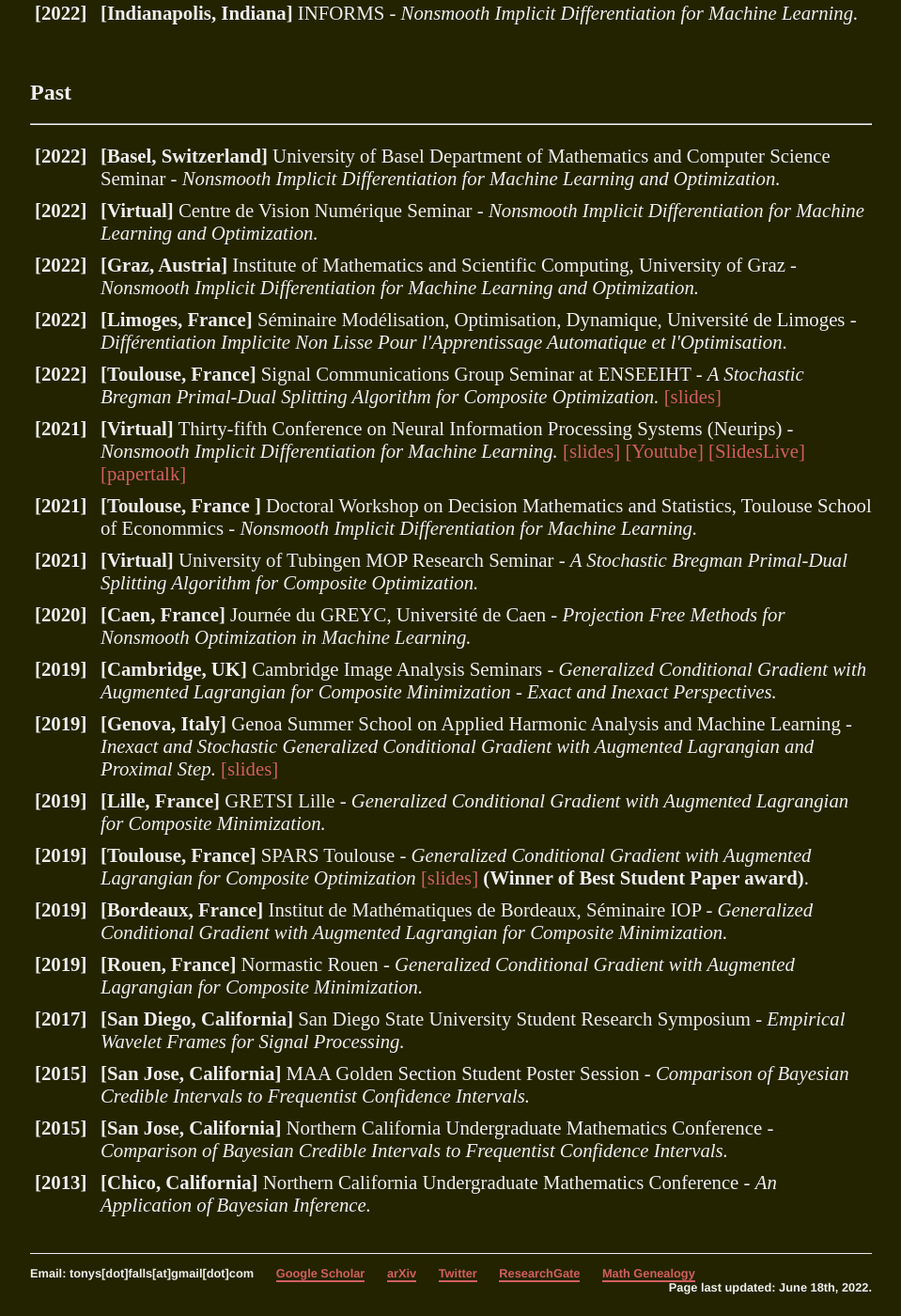
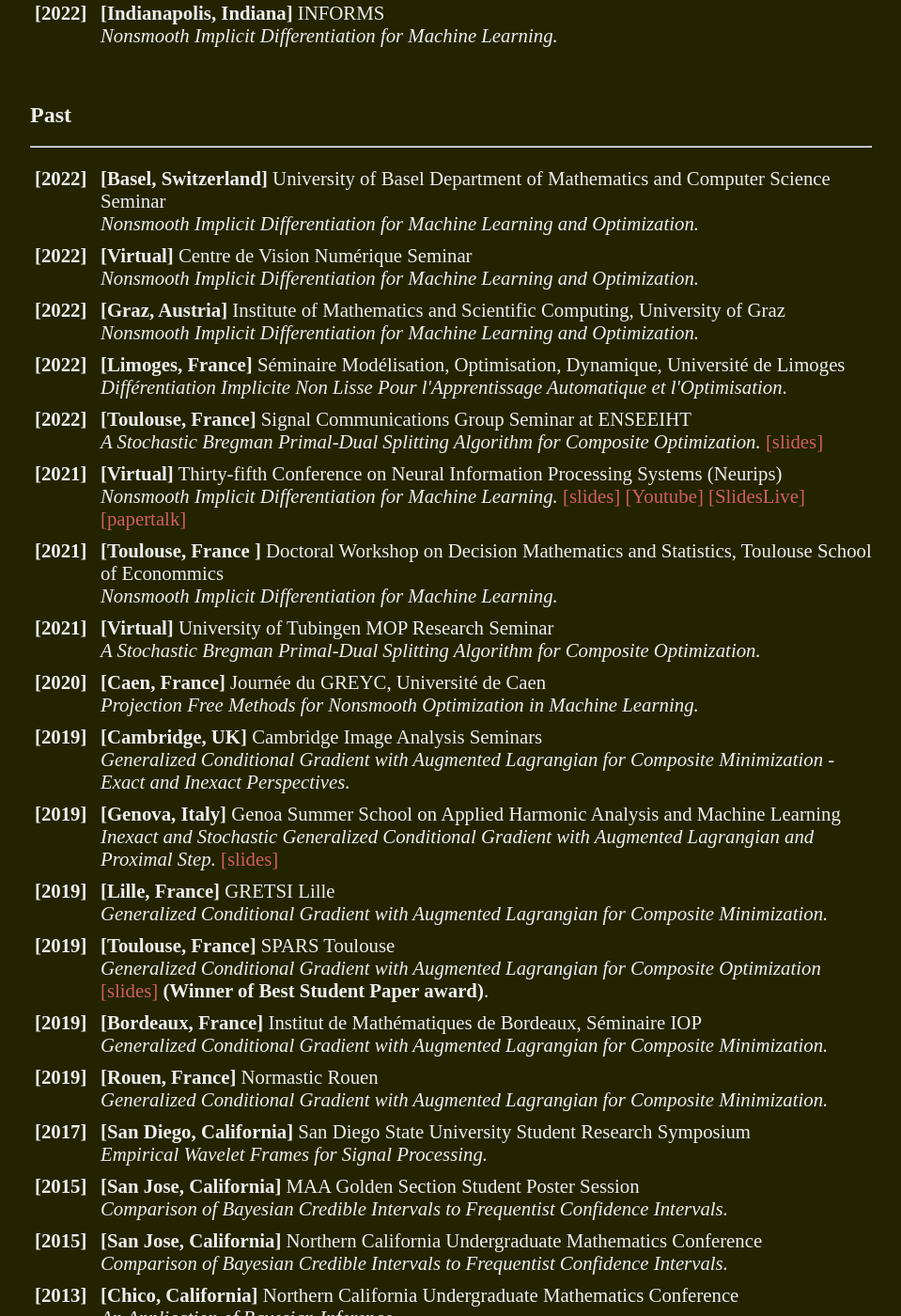
Before and after one commit to tonysf/tonysf.github.io, a Jekyll site: the page built from talks/index.html, in a window 1280 px wide and 1400 px high, scrolled down 411 px. Shown: the whole window at 94% size, without its empty margins (160-1119 px from the left). Built offline with Jekyll 4.4.1, drawn with Linux system fonts in a browser that asks for light colours; some of the changed text lies outside the part shown.

```diff
--- a/talks/index.html
+++ b/talks/index.html
@@ -5,48 +5,50 @@ title: Talks - Antonio SILVETI-FALLS
 <h2>Upcoming</h2>
 <hr>
 <p><ul class="publications">
-	<label><b>[2022]</b></label><li>  <b>[Arcachon, France]</b> Curves and Surfaces - <i>Nonsmooth Implicit Differentiation for Machine Learning.</i></li>
-	<label><b>[2022]</b></label><li>  <b>[Indianapolis, Indiana]</b> INFORMS - <i>Nonsmooth Implicit Differentiation for Machine Learning.</i></li>
+	<label><b>[2022]</b></label><li>  <b>[Arcachon, France]</b> Curves and Surfaces<br>
+		<i>Nonsmooth Implicit Differentiation for Machine Learning.</i></li>
+	<label><b>[2022]</b></label><li>  <b>[Indianapolis, Indiana]</b> INFORMS<br>
+		<i>Nonsmooth Implicit Differentiation for Machine Learning.</i></li>
 </ul></p><br>
 <h2>Past</h2>
 <hr>
 <p><ul class="publications">
-	<label><b>[2022]</b></label><li>  <b>[Basel, Switzerland]</b>	University of Basel Department of Mathematics and Computer Science Seminar
-		- <i>Nonsmooth Implicit Differentiation for Machine Learning and Optimization.</i></li>
-	<label><b>[2022]</b></label><li>  <b>[Virtual]</b>	Centre de Vision Numérique Seminar
-		- <i>Nonsmooth Implicit Differentiation for Machine Learning and Optimization.</i></li>
-	<label><b>[2022]</b></label><li>  <b>[Graz, Austria]</b> Institute of Mathematics and Scientific Computing, University of Graz
-		- <i>Nonsmooth Implicit Differentiation for Machine Learning and Optimization.</i></li>
-	<label><b>[2022]</b></label><li>  <b>[Limoges, France]</b> Séminaire Modélisation, Optimisation, Dynamique, Université de Limoges
-		- <i>Différentiation Implicite Non Lisse Pour l'Apprentissage Automatique et l'Optimisation</i>.</li>
-	<label><b>[2022]</b></label><li>  <b>[Toulouse, France]</b> Signal Communications Group Seminar at ENSEEIHT
-		- <i>A Stochastic Bregman Primal-Dual Splitting Algorithm for Composite Optimization.</i> <a href="/slides/toulouse2022.pdf">[slides]</a></li>
-	<label><b>[2021]</b></label><li>  <b>[Virtual]</b> Thirty-fifth Conference on Neural Information Processing Systems (Neurips)
-		- <i>Nonsmooth Implicit Differentiation for Machine Learning.</i> <a href="/slides/neurips2021.pdf">[slides]</a> <a href="https://www.youtube.com/watch?v=gDC14AGs5Yg">[Youtube]</a> <a href="https://slideslive.com/38967824/nonsmooth-implicit-differentiation-for-machine-learning?ref=speaker-42960">[SlidesLive]</a> <a href="https://papertalk.org/papertalks/36362">[papertalk]</a></li>
-	<label><b>[2021]</b></label><li>  <b>[Toulouse, France ]</b> Doctoral Workshop on Decision Mathematics and Statistics, Toulouse School of Econommics
-		- <i>Nonsmooth Implicit Differentiation for Machine Learning.</i></li>
-	<label><b>[2021]</b></label><li>  <b>[Virtual]</b> University of Tubingen MOP Research Seminar
-		- <i>A Stochastic Bregman Primal-Dual Splitting Algorithm for Composite Optimization.</i></li>
-	<label><b>[2020]</b></label><li>  <b>[Caen, France]</b> Journée du GREYC, Université de Caen
-		- <i>Projection Free Methods for Nonsmooth Optimization in Machine Learning.</i></li>
-	<label><b>[2019]</b></label><li>  <b>[Cambridge, UK]</b> Cambridge Image Analysis Seminars
-		- <i>Generalized Conditional Gradient with Augmented Lagrangian for Composite Minimization - Exact and Inexact Perspectives.</i></li>
-	<label><b>[2019]</b></label><li>  <b>[Genova, Italy]</b> Genoa Summer School on Applied Harmonic Analysis and Machine Learning
-		- <i>Inexact and Stochastic Generalized Conditional Gradient with Augmented Lagrangian and Proximal Step.</i> <a href="/slides/genoa2020.pdf">[slides]</a></li>
-	<label><b>[2019]</b></label><li>  <b>[Lille, France]</b> GRETSI Lille
-		- <i>Generalized Conditional Gradient with Augmented Lagrangian for Composite Minimization.</i></li>
-	<label><b>[2019]</b></label><li>  <b>[Toulouse, France]</b> SPARS Toulouse
-		- <i>Generalized Conditional Gradient with Augmented Lagrangian for Composite Optimization</i> <a href="/slides/spars2019.pdf">[slides]</a> <b>(Winner of Best Student Paper award)</b>.</li>
-	<label><b>[2019]</b></label><li>  <b>[Bordeaux, France]</b> Institut de Mathématiques de Bordeaux, Séminaire IOP
-		- <i>Generalized Conditional Gradient with Augmented Lagrangian for Composite Minimization.</i></li>
-	<label><b>[2019]</b></label><li>  <b>[Rouen, France]</b> Normastic Rouen
-		- <i>Generalized Conditional Gradient with Augmented Lagrangian for Composite Minimization.</i></li>
-	<label><b>[2017]</b></label><li>  <b>[San Diego, California]</b> San Diego State University Student Research Symposium
-		- <i>Empirical Wavelet Frames for Signal Processing.</i></li>
-	<label><b>[2015]</b></label><li>  <b>[San Jose, California]</b> MAA Golden Section Student Poster Session
-		- <i>Comparison of Bayesian Credible Intervals to Frequentist Confidence Intervals.</i></li>
-	<label><b>[2015]</b></label><li>  <b>[San Jose, California]</b> Northern California Undergraduate Mathematics Conference
-		- <i>Comparison of Bayesian Credible Intervals to Frequentist Confidence Intervals.</i></li>
-	<label><b>[2013]</b></label><li>  <b>[Chico, California]</b> Northern California Undergraduate Mathematics Conference
-		- <i>An Application of Bayesian Inference.</i></li>
+	<label><b>[2022]</b></label><li>  <b>[Basel, Switzerland]</b>	University of Basel Department of Mathematics and Computer Science Seminar<br>
+		<i>Nonsmooth Implicit Differentiation for Machine Learning and Optimization.</i></li>
+	<label><b>[2022]</b></label><li>  <b>[Virtual]</b>	Centre de Vision Numérique Seminar<br>
+		<i>Nonsmooth Implicit Differentiation for Machine Learning and Optimization.</i></li>
+	<label><b>[2022]</b></label><li>  <b>[Graz, Austria]</b> Institute of Mathematics and Scientific Computing, University of Graz<br>
+		<i>Nonsmooth Implicit Differentiation for Machine Learning and Optimization.</i></li>
+	<label><b>[2022]</b></label><li>  <b>[Limoges, France]</b> Séminaire Modélisation, Optimisation, Dynamique, Université de Limoges<br>
+		<i>Différentiation Implicite Non Lisse Pour l'Apprentissage Automatique et l'Optimisation</i>.</li>
+	<label><b>[2022]</b></label><li>  <b>[Toulouse, France]</b> Signal Communications Group Seminar at ENSEEIHT<br>
+		<i>A Stochastic Bregman Primal-Dual Splitting Algorithm for Composite Optimization.</i> <a href="/slides/toulouse2022.pdf">[slides]</a></li>
+	<label><b>[2021]</b></label><li>  <b>[Virtual]</b> Thirty-fifth Conference on Neural Information Processing Systems (Neurips)<br>
+		<i>Nonsmooth Implicit Differentiation for Machine Learning.</i> <a href="/slides/neurips2021.pdf">[slides]</a> <a href="https://www.youtube.com/watch?v=gDC14AGs5Yg">[Youtube]</a> <a href="https://slideslive.com/38967824/nonsmooth-implicit-differentiation-for-machine-learning?ref=speaker-42960">[SlidesLive]</a> <a href="https://papertalk.org/papertalks/36362">[papertalk]</a></li>
+	<label><b>[2021]</b></label><li>  <b>[Toulouse, France ]</b> Doctoral Workshop on Decision Mathematics and Statistics, Toulouse School of Econommics<br>
+		<i>Nonsmooth Implicit Differentiation for Machine Learning.</i></li>
+	<label><b>[2021]</b></label><li>  <b>[Virtual]</b> University of Tubingen MOP Research Seminar<br>
+		<i>A Stochastic Bregman Primal-Dual Splitting Algorithm for Composite Optimization.</i></li>
+	<label><b>[2020]</b></label><li>  <b>[Caen, France]</b> Journée du GREYC, Université de Caen<br>
+		<i>Projection Free Methods for Nonsmooth Optimization in Machine Learning.</i></li>
+	<label><b>[2019]</b></label><li>  <b>[Cambridge, UK]</b> Cambridge Image Analysis Seminars<br>
+		<i>Generalized Conditional Gradient with Augmented Lagrangian for Composite Minimization - Exact and Inexact Perspectives.</i></li>
+	<label><b>[2019]</b></label><li>  <b>[Genova, Italy]</b> Genoa Summer School on Applied Harmonic Analysis and Machine Learning<br>
+		<i>Inexact and Stochastic Generalized Conditional Gradient with Augmented Lagrangian and Proximal Step.</i> <a href="/slides/genoa2020.pdf">[slides]</a></li>
+	<label><b>[2019]</b></label><li>  <b>[Lille, France]</b> GRETSI Lille<br>
+		<i>Generalized Conditional Gradient with Augmented Lagrangian for Composite Minimization.</i></li>
+	<label><b>[2019]</b></label><li>  <b>[Toulouse, France]</b> SPARS Toulouse<br>
+		<i>Generalized Conditional Gradient with Augmented Lagrangian for Composite Optimization</i> <a href="/slides/spars2019.pdf">[slides]</a> <b>(Winner of Best Student Paper award)</b>.</li>
+	<label><b>[2019]</b></label><li>  <b>[Bordeaux, France]</b> Institut de Mathématiques de Bordeaux, Séminaire IOP<br>
+		<i>Generalized Conditional Gradient with Augmented Lagrangian for Composite Minimization.</i></li>
+	<label><b>[2019]</b></label><li>  <b>[Rouen, France]</b> Normastic Rouen<br>
+		<i>Generalized Conditional Gradient with Augmented Lagrangian for Composite Minimization.</i></li>
+	<label><b>[2017]</b></label><li>  <b>[San Diego, California]</b> San Diego State University Student Research Symposium<br>
+		<i>Empirical Wavelet Frames for Signal Processing.</i></li>
+	<label><b>[2015]</b></label><li>  <b>[San Jose, California]</b> MAA Golden Section Student Poster Session<br>
+		<i>Comparison of Bayesian Credible Intervals to Frequentist Confidence Intervals.</i></li>
+	<label><b>[2015]</b></label><li>  <b>[San Jose, California]</b> Northern California Undergraduate Mathematics Conference<br>
+		<i>Comparison of Bayesian Credible Intervals to Frequentist Confidence Intervals.</i></li>
+	<label><b>[2013]</b></label><li>  <b>[Chico, California]</b> Northern California Undergraduate Mathematics Conference<br>
+		<i>An Application of Bayesian Inference.</i></li>
 </ul></p>
```
